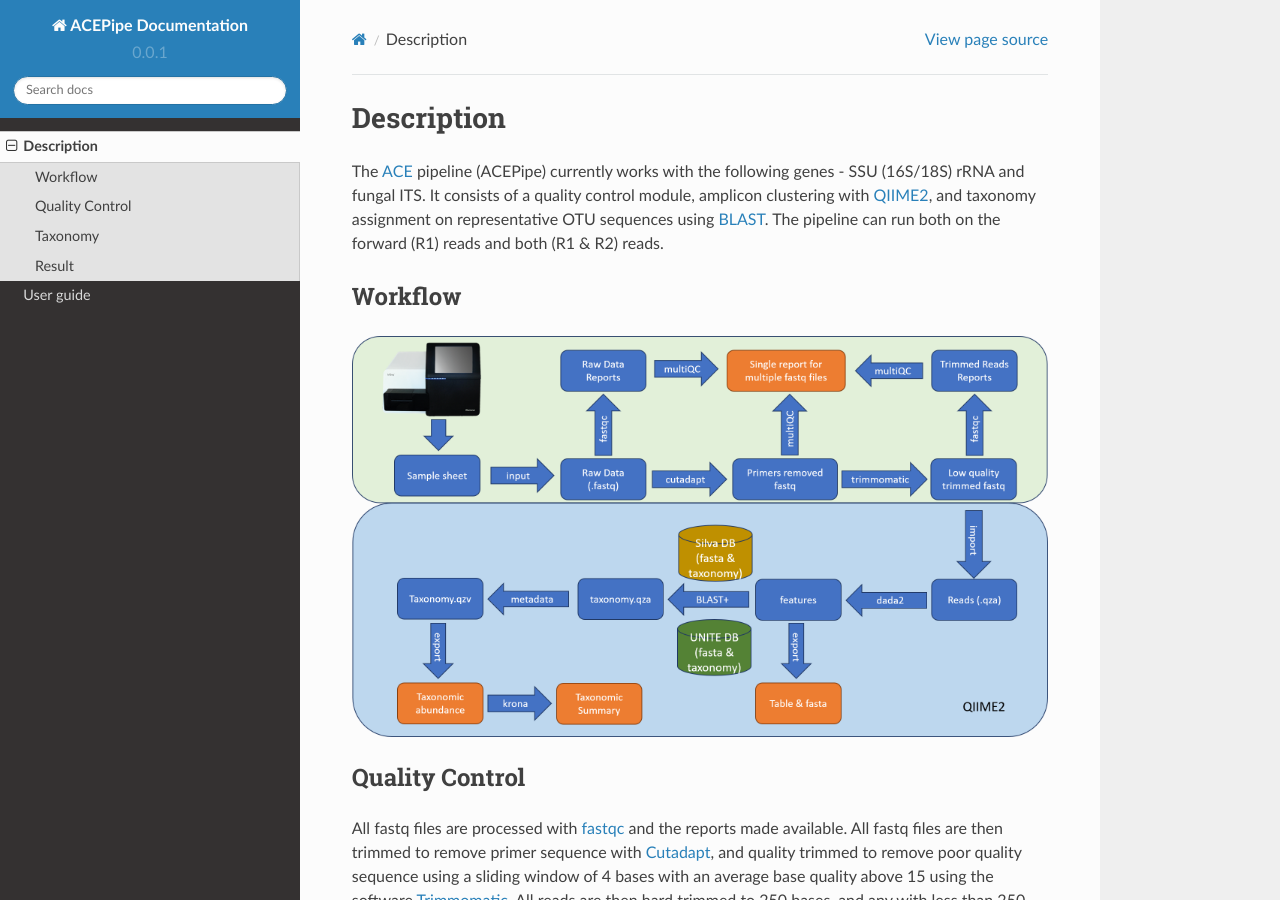
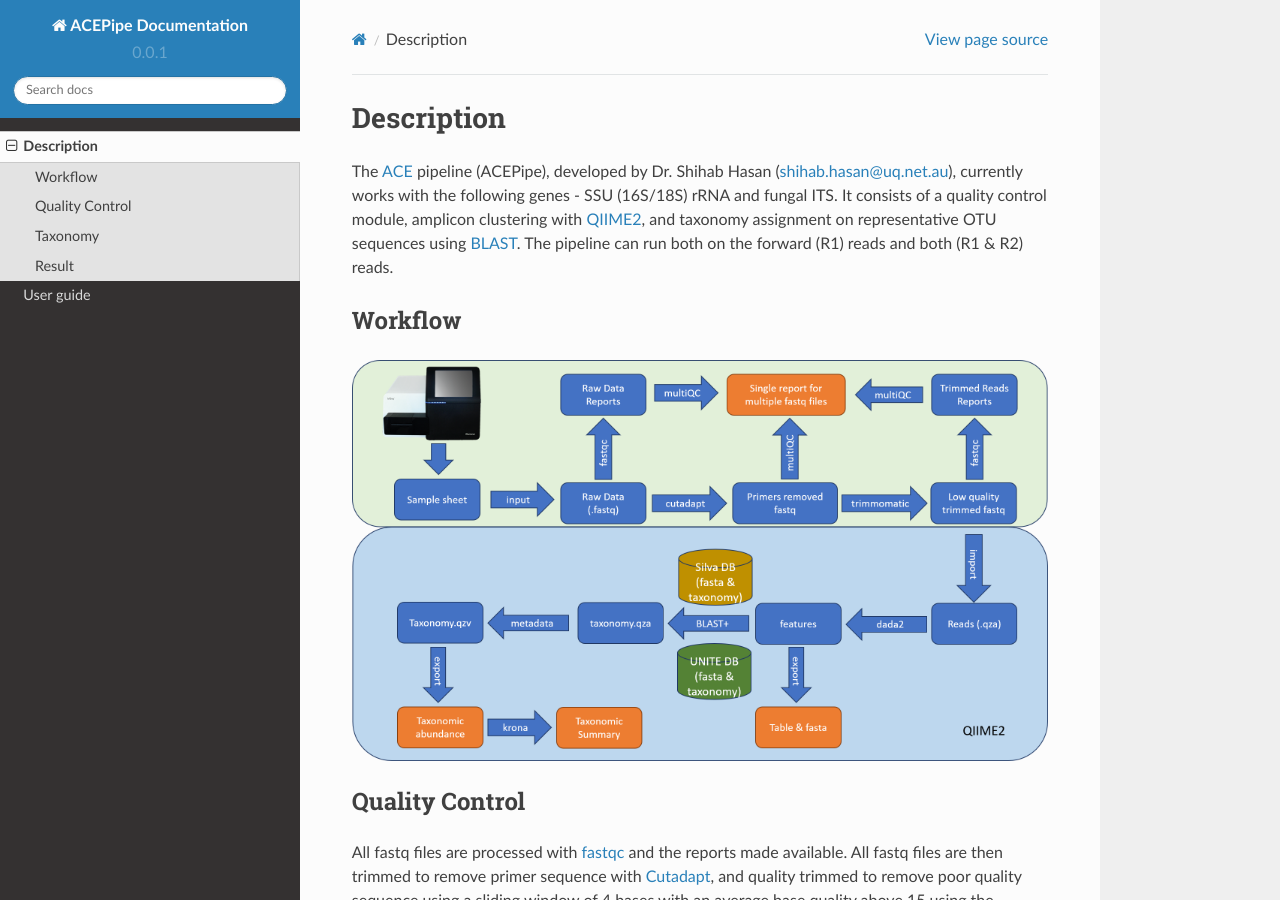
Before and after one commit to shihabhasan/acepipe-docs, a Sphinx documentation site: the page built from source/description.rst, in a window 1280 px wide and 900 px high. Built offline with Sphinx 7.4.7 and the Read the Docs theme 2.0.0, drawn with Linux system fonts in a browser that asks for light colours.

Commit message:
Update description.rst

```diff
--- a/source/description.rst
+++ b/source/description.rst
@@ -2,7 +2,7 @@
 Description
 ============
 
-The `ACE`_ pipeline (ACEPipe) currently works with the following genes - SSU (16S/18S) rRNA and fungal ITS.
+The `ACE`_ pipeline (ACEPipe), developed by Dr. Shihab Hasan (shihab.hasan@uq.net.au), currently works with the following genes - SSU (16S/18S) rRNA and fungal ITS.
 It consists of a quality control module, amplicon clustering with `QIIME2`_, and taxonomy assignment on representative
 OTU sequences using `BLAST`_. The pipeline can run both on the forward (R1) reads and both (R1 & R2) reads.
 
```
